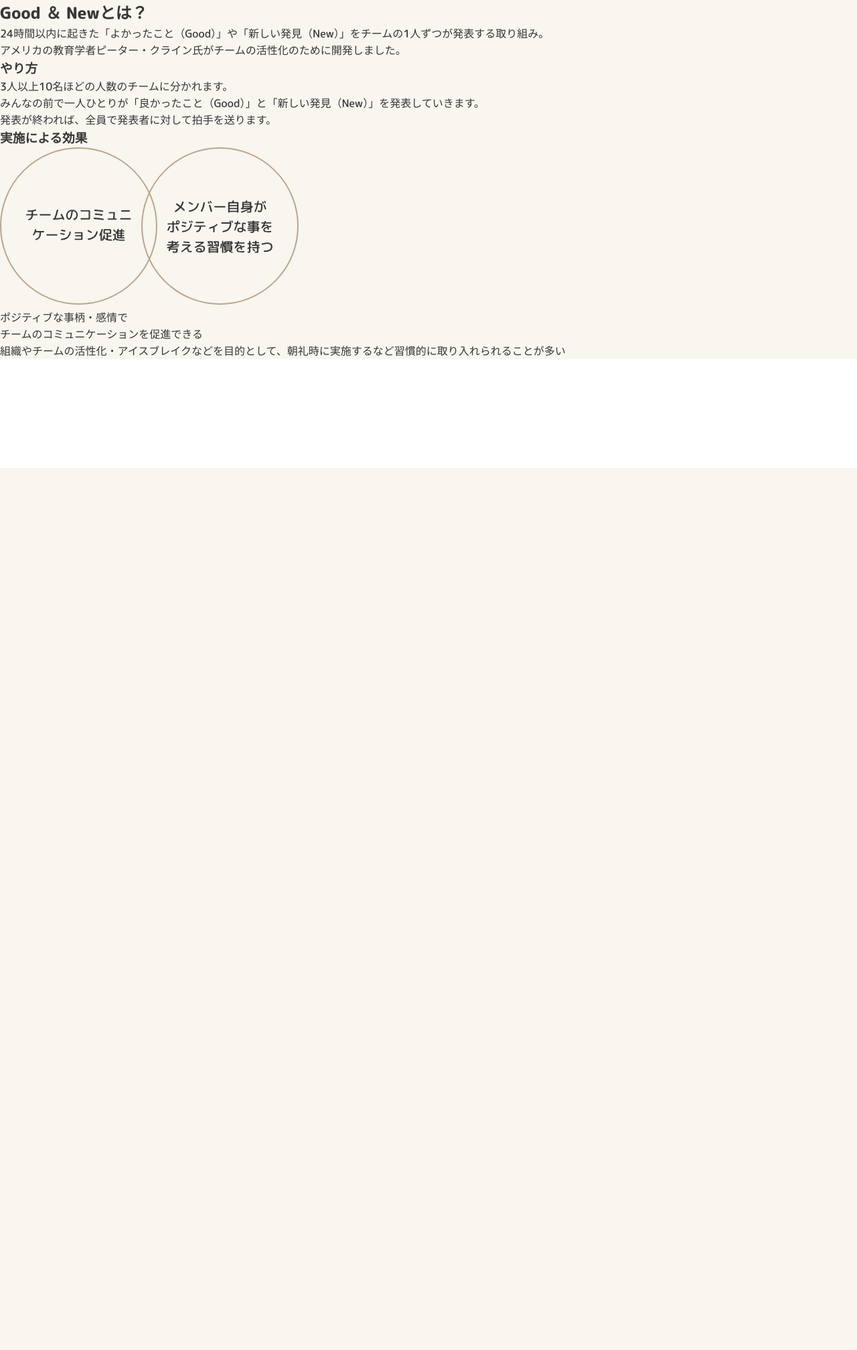
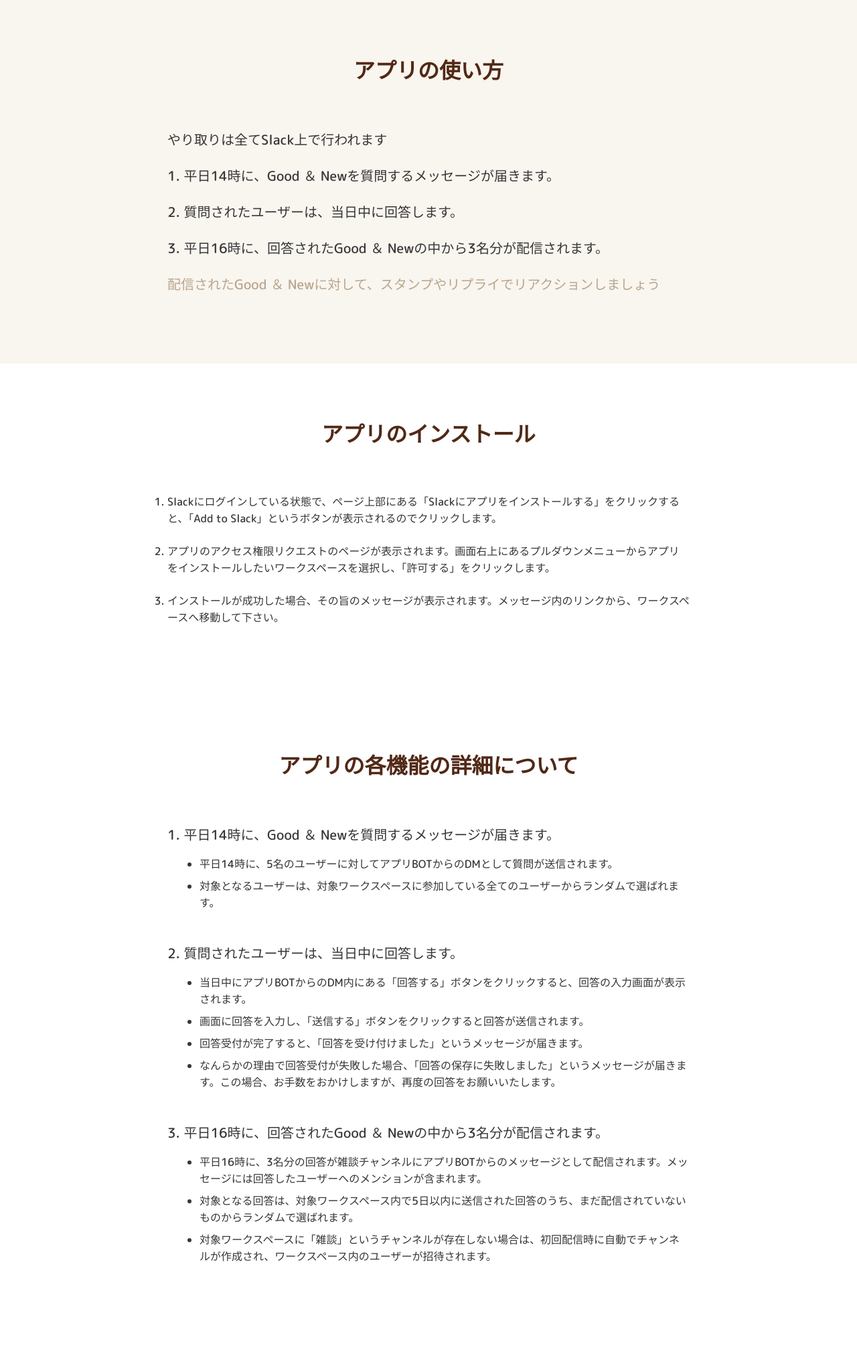
Before and after one commit to hackathon-2024-summer/good_new, a FastAPI app: template apis/templates/howto.html in a window 1280 px wide. Shown: the part 101-2117 px from the top of the page at 67% size. Before the commit the page ends 800 px from the top, so only its background shows below. Run offline with FastAPI, Linux system fonts and the light colour scheme; the template is opened without the code that fills it, so the values that code supplies are empty.

Commit message:
howto,faqページ作成完了 #39

```diff
--- a/apis/routers/slack.py
+++ b/apis/routers/slack.py
@@ -39,7 +39,7 @@ from slack_events import show_modal_answer, handle_submit_answer
 async def slack_events(req: Request):
     return await handler.handle(req)
 
-@router.get("/slack/install")
+@router.get("/slack/install", name="install")
 async def install(req: Request):
     return await handler.handle(req)
 
--- a/apis/static/css/howto.css
+++ b/apis/static/css/howto.css
@@ -0,0 +1,79 @@
+@charset "UTF-8";
+
+/*-------------------------------------------
+  共通レイアウト
+  -------------------------------------------*/
+  .content-wrapper-780 {
+    width: 100%;
+    max-width: 780px;
+  }
+
+  section {
+    display: flex;
+    justify-content: center;
+    width: 100%;
+  }
+
+  section h2 {
+    color: var(--brown);
+    font-size: var(--font-32px);
+    font-weight: 800;
+    text-align: center;
+    margin-bottom: 4rem;
+  }
+
+/*-------------------------------------------
+  アプリの使い方
+  -------------------------------------------*/
+  .howto-section {
+    font-size: var(--font-20px);
+    margin: 5rem 0;
+  }
+
+  .howto-section p, .howto-section ol, .howto-section li {
+    margin-bottom: 1.5rem;
+  }
+
+  .howto-section li {
+    list-style: decimal inside;
+  }
+
+  .summary {
+    color: var(--pale-brown);
+  }
+
+/*-------------------------------------------
+  アプリのインストール
+  -------------------------------------------*/
+  .install-section {
+    margin: 5rem 0;
+  }
+
+  .install-section ol li {
+    list-style: decimal;
+    margin-bottom: 1.5rem;
+  }
+
+/*-------------------------------------------
+  アプリの各機能の詳細について
+  -------------------------------------------*/
+  .detail-section {
+    margin: 5rem 0;
+  }
+
+  .detail-section ol li {
+    list-style: decimal inside;
+    font-size: var(--font-20px);
+    margin-bottom: 1rem;
+  }
+
+  .detail-section ul {
+    margin-bottom: 3rem;
+    margin-left: 3rem;
+  }
+
+  .detail-section ol ul li {
+    list-style: disc;
+    font-size: var(--font-16px);
+    margin-bottom: 0.5rem;
+  }
--- a/apis/static/css/index.css
+++ b/apis/static/css/index.css
@@ -27,6 +27,7 @@
   section h3 {
     color: var(--brown);
     font-size: var(--font-20px);
+    font-weight: 500;
     margin-bottom: 1rem;
   }
 
@@ -94,7 +95,7 @@
     margin: 5rem 0;
   }
 
-  .good-new-section p, ol {
+  .good-new-section p, .good-new-section ol {
     margin-bottom: 3rem;
   }
 
--- a/apis/static/css/layout.css
+++ b/apis/static/css/layout.css
@@ -70,7 +70,7 @@
 /*-------------------------------------------
   共通レイアウト
   -------------------------------------------*/
-  .content-wrapper {
+  .content-wrapper-930 {
     width: 100%;
     max-width: 930px;
   }
--- a/apis/templates/howto.html
+++ b/apis/templates/howto.html
@@ -7,38 +7,53 @@
 {%- block content %}
     <main>
       <section class="beige-color">
-        <div class="content-wrapper">
-          <h2>Good ＆ Newとは？</h2>
-          <p>
-            24時間以内に起きた「よかったこと（Good）」や「新しい発見（New）」をチームの1人ずつが発表する取り組み。<br />
-            アメリカの教育学者ピーター・クライン氏がチームの活性化のために開発しました。
-          </p>
-          <div>
-            <h3>やり方</h3>
-            <ol>
-              <li>3人以上10名ほどの人数のチームに分かれます。</li>
-              <li>みんなの前で一人ひとりが「良かったこと（Good）」と「新しい発見（New）」を発表していきます。</li>
-              <li>発表が終われば、全員で発表者に対して拍手を送ります。</li>
-            </ol>
-          </div>
-          <div>
-            <h3>実施による効果</h3>
-            <div class="effect">
-              <img src="static/images/effects.svg" alt="チームのコミュニケーション促進、メンバー自身がポジティブな事を考える習慣を持つ">
-              <div>
-                <p class="summary">
-                  ポジティブな事柄・感情で<br />
-                  チームのコミュニケーションを促進できる
-                </p>
-                <p>
-                  組織やチームの活性化・アイスブレイクなどを目的として、朝礼時に実施するなど習慣的に取り入れられることが多い
-                </p>
-              </div>
-            </div>
-          </div>
+        <div class="content-wrapper-780 howto-section">
+          <h2>アプリの使い方</h2>
+          <p>やり取りは全てSlack上で行われます</p>
+          <ol>
+            <li>平日14時に、Good ＆ Newを質問するメッセージが届きます。</li>
+            <li>質問されたユーザーは、当日中に回答します。</li>
+            <li>平日16時に、回答されたGood ＆ Newの中から3名分が配信されます。</li>
+          </ol>
+          <p class="summary">配信されたGood ＆ Newに対して、スタンプやリプライでリアクションしましょう</p>
         </div>
       </section>
 
+      <section>
+        <div class="content-wrapper-780 install-section">
+          <h2>アプリのインストール</h2>
+          <ol>
+            <li>Slackにログインしている状態で、ページ上部にある「Slackにアプリをインストールする」をクリックすると、「Add to Slack」というボタンが表示されるのでクリックします。</li>
+            <li>アプリのアクセス権限リクエストのページが表示されます。画面右上にあるプルダウンメニューからアプリをインストールしたいワークスペースを選択し、「許可する」をクリックします。</li>
+            <li>インストールが成功した場合、その旨のメッセージが表示されます。メッセージ内のリンクから、ワークスペースへ移動して下さい。</li>
+          </ol>
+        </div>
+      </section>
 
+      <section>
+        <div class="content-wrapper-780 detail-section">
+          <h2>アプリの各機能の詳細について</h2>
+          <ol>
+            <li>平日14時に、Good ＆ Newを質問するメッセージが届きます。</li>
+            <ul>
+              <li>平日14時に、5名のユーザーに対してアプリBOTからのDMとして質問が送信されます。</li>
+              <li>対象となるユーザーは、対象ワークスペースに参加している全てのユーザーからランダムで選ばれます。</li>
+            </ul>
+            <li>質問されたユーザーは、当日中に回答します。</li>
+            <ul>
+              <li>当日中にアプリBOTからのDM内にある「回答する」ボタンをクリックすると、回答の入力画面が表示されます。</li>
+              <li>画面に回答を入力し、「送信する」ボタンをクリックすると回答が送信されます。</li>
+              <li>回答受付が完了すると、「回答を受け付けました」というメッセージが届きます。</li>
+              <li>なんらかの理由で回答受付が失敗した場合、「回答の保存に失敗しました」というメッセージが届きます。この場合、お手数をおかけしますが、再度の回答をお願いいたします。</li>
+            </ul>
+            <li>平日16時に、回答されたGood ＆ Newの中から3名分が配信されます。</li>
+            <ul>
+              <li>平日16時に、3名分の回答が雑談チャンネルにアプリBOTからのメッセージとして配信されます。メッセージには回答したユーザーへのメンションが含まれます。</li>
+              <li>対象となる回答は、対象ワークスペース内で5日以内に送信された回答のうち、まだ配信されていないものからランダムで選ばれます。</li>
+              <li>対象ワークスペースに「雑談」というチャンネルが存在しない場合は、初回配信時に自動でチャンネルが作成され、ワークスペース内のユーザーが招待されます。</li>
+            </ul>
+          </ol>
+        </div>
+      </section>
     </main>
 {%- endblock %}
--- a/apis/templates/layout.html
+++ b/apis/templates/layout.html
@@ -18,26 +18,26 @@
     <link rel="stylesheet" href="/static/css/layout.css">
 
     <!-- ページ別のCSS -->
-	{%- block css %}{% endblock %}
+	  {%- block css %}{% endblock %}
 
   </head>
 
   <body>
     <!-- ヘッダー -->
     <header>
-      <div class="header content-wrapper">
+      <div class="header content-wrapper-930">
         <div>
-          <a href="index.html" class="logo">
+          <a href="{{ url_for('index') }}" class="logo">
             <img src="static/images/good_new_icon_noBack.png" alt="アイコン" />
             <p>Good and New</p>
           </a>
         </div>
         <nav>
           <ul>
-            <li><a href="">使い方</a></li>
-            <li><a href="">Q&A</a></li>
+            <li><a href="{{ url_for('howto') }}">使い方</a></li>
+            <li><a href="{{ url_for('faq') }}">Q&A</a></li>
             <li>
-              <a href="" class="btn">Slackにアプリをインストールする</a>
+              <a href="{{ url_for('install') }}" class="btn">Slackにアプリをインストールする</a>
             </li>
           </ul>
         </nav>
@@ -45,7 +45,7 @@
     </header>
 
     <!-- メインコンテンツ -->
-	{%- block content %}{% endblock %}
+	  {%- block content %}{% endblock %}
 
   </body>
 
```
Also changed, not shown: apis/routers/page.py (+12 -1 lines), apis/static/css/faq.css (added, +51 -0 lines), apis/templates/faq.html (added, +36 -0 lines), apis/templates/index.html (+6 -6 lines).
